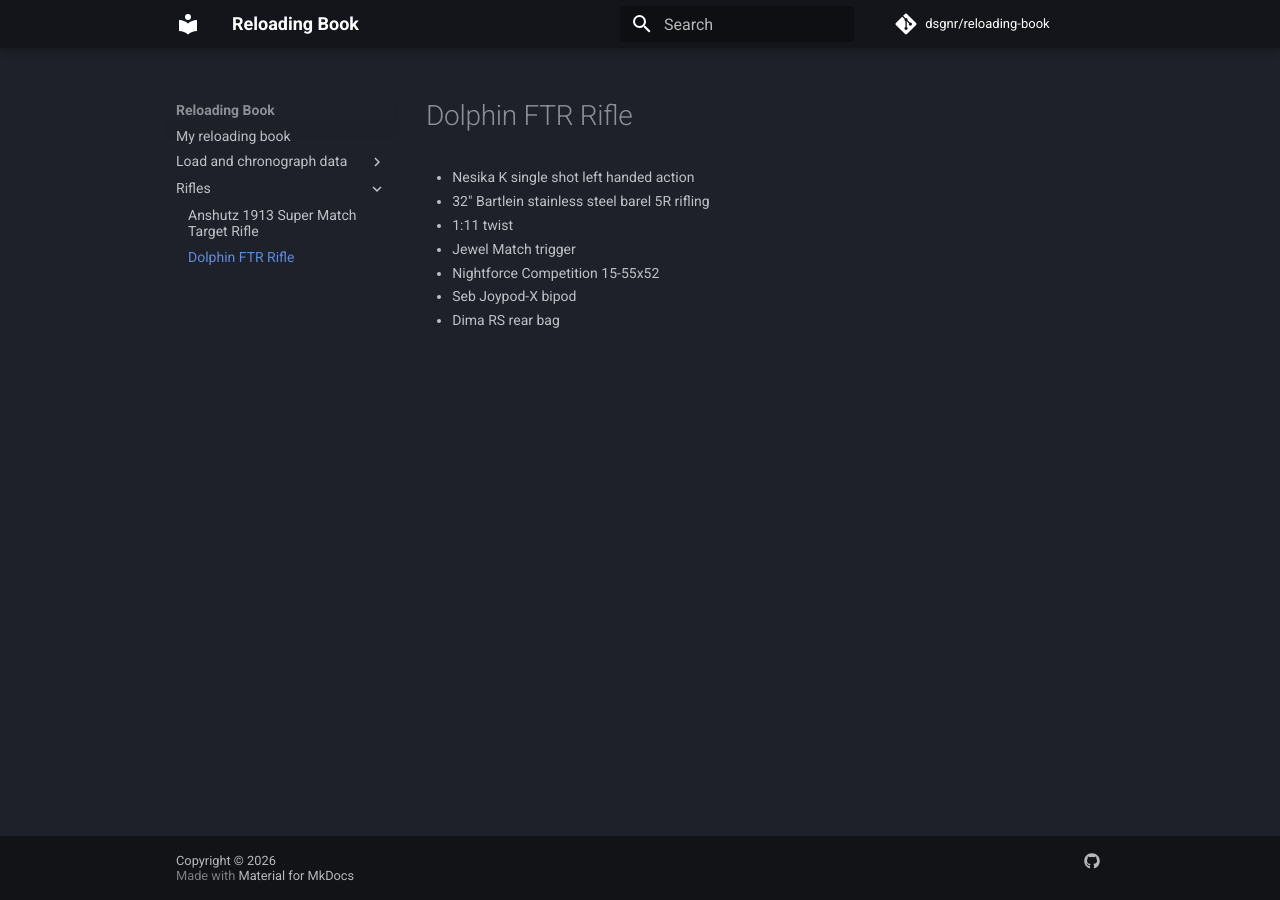
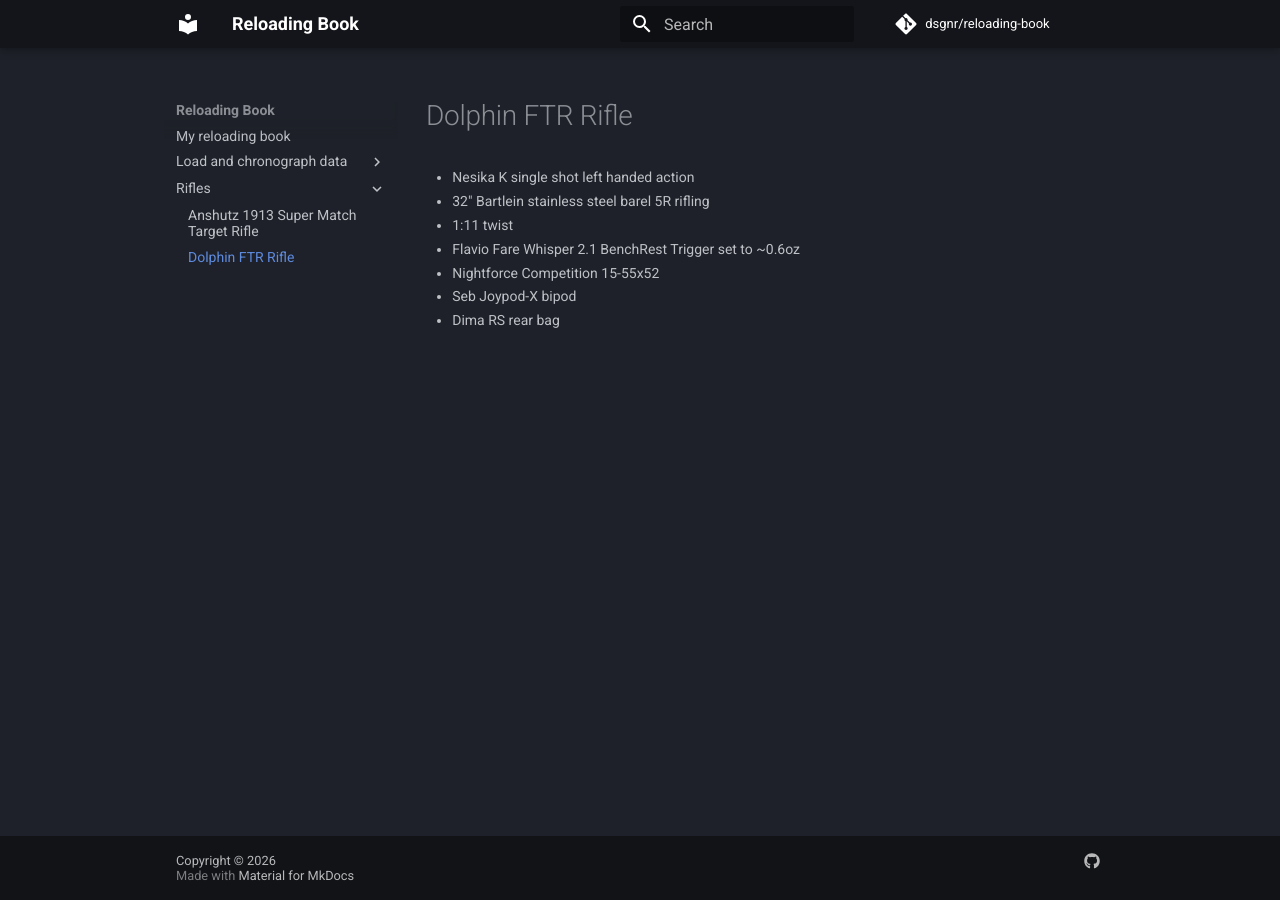
Before and after one commit to dsgnr/reloading-book, an MkDocs documentation site: the page built from docs/rifles/dolphin-ftr-rifle.md, in a window 1280 px wide. Built offline with MkDocs 1.6.1 and Material for MkDocs 9.7.7, drawn with Linux system fonts in a browser that asks for light colours; comment, search, counter and statistics services are not loaded.

Commit message:
Update trigger

```diff
--- a/docs/rifles/dolphin-ftr-rifle.md
+++ b/docs/rifles/dolphin-ftr-rifle.md
@@ -3,7 +3,7 @@
 * Nesika K single shot left handed action
 * 32" Bartlein stainless steel barel 5R rifling
 * 1:11 twist
-* Jewel Match trigger
+* Flavio Fare Whisper 2.1 BenchRest Trigger set to ~0.6oz
 * Nightforce Competition 15-55x52
 * Seb Joypod-X bipod
 * Dima RS rear bag
```
